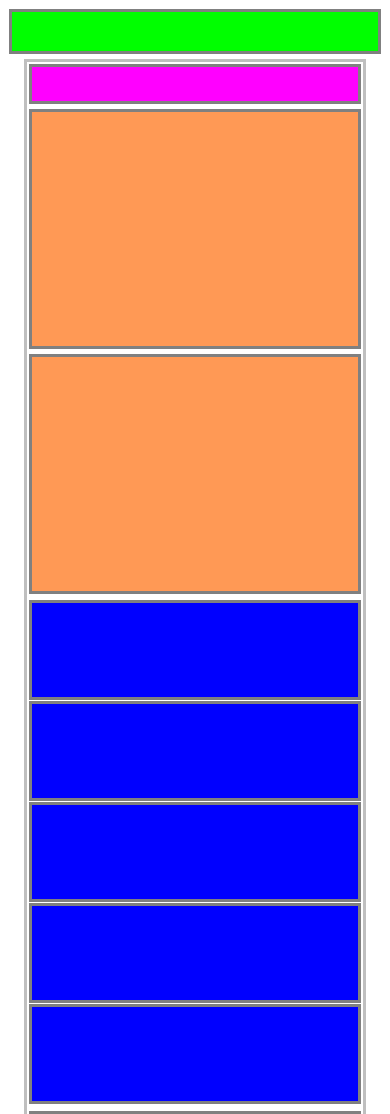
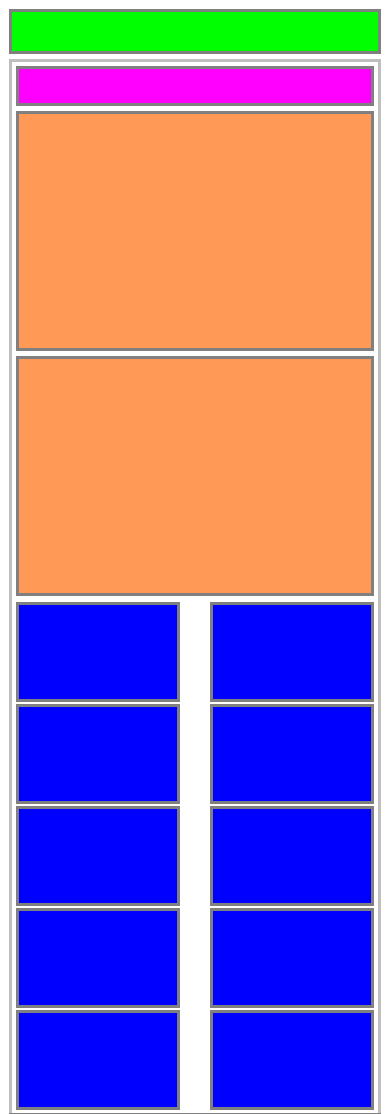
Before and after one commit to arpitgo4/Bootstrap-Exercise-1, a React app: page / in a window 390 px wide. Shown: the top 1114 px of the page. Built offline with nearby package versions, Linux system fonts and the light colour scheme.

Commit message:
big tile adjusted, row's negative margin and cols padding values adjusted

```diff
--- a/src/components/App.component.js
+++ b/src/components/App.component.js
@@ -15,24 +15,24 @@ export default class App extends React.Component {
 							<div className="row">
 								<div className="col-xs-12 title-col"><div className="title" /></div>
 							</div>
-							<div className="row big-tile-container">
-								<div className="col-md-6 col-sm-12 big-tile-col"><div className="big-tile" /></div>
-								<div className=" col-md-6 col-sm-12 big-tile-col"><div className="big-tile" /></div>
+							<div className="row big-tile-row">
+								<div className="big-tile-container">
+									<div className="col-md-6 col-sm-12 big-tile-col"><div className="big-tile" /></div>
+									<div className=" col-md-6 col-sm-12 big-tile-col"><div className="big-tile" /></div>
+								</div>
 							</div>
 							<div className="small-tile-container">
 								<div className="row small-tile-row">
-									<div className="col-md-2"><div className="small-tile" /></div>
-									<div className="col-md-2"><div className="small-tile" /></div>
-									<div className="col-md-3"><div className="small-tile" /></div>
-									<div className="col-md-2"><div className="small-tile" /></div>
-									<div className="col-md-2"><div className="small-tile" /></div>
-								</div>
-								<div className="row small-tile-row">
-									<div className="col-md-2"><div className="small-tile" /></div>
-									<div className="col-md-2"><div className="small-tile" /></div>
-									<div className="col-md-3"><div className="small-tile" /></div>
-									<div className="col-md-2"><div className="small-tile" /></div>
-									<div className="col-md-2"><div className="small-tile" /></div>
+									<div className="col-md-2 col-md-4 col-xs-6"><div className="small-tile" /></div>
+									<div className="col-md-2 col-md-4 col-xs-6"><div className="small-tile" /></div>
+									<div className="col-md-3 col-md-4 col-xs-6"><div className="small-tile" /></div>
+									<div className="col-md-2 col-md-4 col-xs-6"><div className="small-tile" /></div>
+									<div className="col-md-2 col-md-4 col-xs-6"><div className="small-tile" /></div>
+									<div className="col-md-2 col-md-4 col-xs-6"><div className="small-tile" /></div>
+									<div className="col-md-2 col-md-4 col-xs-6"><div className="small-tile" /></div>
+									<div className="col-md-3 col-md-4 col-xs-6"><div className="small-tile" /></div>
+									<div className="col-md-2 col-md-4 col-xs-6"><div className="small-tile" /></div>
+									<div className="col-md-2 col-md-4 col-xs-6"><div className="small-tile" /></div>
 								</div>
 							</div>
 						</div>
--- a/src/style.scss
+++ b/src/style.scss
@@ -26,20 +26,15 @@ html, body, #react-app {
 }
 
 .body-col {
+	padding: 0;
 	.body {
 		border: 3px solid #bfbfbf;
-		//margin-left: 5px;
-		//margin-left: .39%;
-		//width: 91.27%;
-		//width: 100%;
-		//height: 515px;
 		height: auto;
-		padding: 2px;
+		padding: 4px;
 	}
 }
 
 .title-col {
-	//padding: 2px;
 	.title {
 		background-color: $title-color;
 		height: 40px;
@@ -47,33 +42,36 @@ html, body, #react-app {
 	}
 }
 
+.big-tile-row {
+	margin: 0px -5px;
+
 	.big-tile-container {
+		padding: 0px 0px;
 		.big-tile {
 			background-color: $big-tile-color;
 			height: 240px;
 			border: 3px solid grey;
 			margin: 5px 0px;
-		//width: 49.7720%;
-		width: 100%;
-		//margin-left: -2.4%;
+		}
 
-		&:first-child {
-			margin-right: 5px;
+		.big-tile-col {
+			padding: 0px 5px;
 		}
 	}
 
-	.big-tile-col {
+}
 
-	}
-}
 
 .small-tile-container {
 	margin-bottom: 5px;
 
-
 	.small-tile-row {
 		&:first-child {
 			margin-bottom: 5px;
+		}
+
+		& > div {
+			//padding: 10px;
 		}
 
 		.small-tile {
@@ -87,11 +85,7 @@ html, body, #react-app {
 			border: 3px solid grey;
 
 			&:not(:last-child) {
-				margin-right: 10px;
-			}
-
-			&.col-md-2 {
-				width: 17.9545%;
+				//margin-right: 10px;
 			}
 		}
 	}
```
Lines whose indentation alone changed are shown as unchanged.
